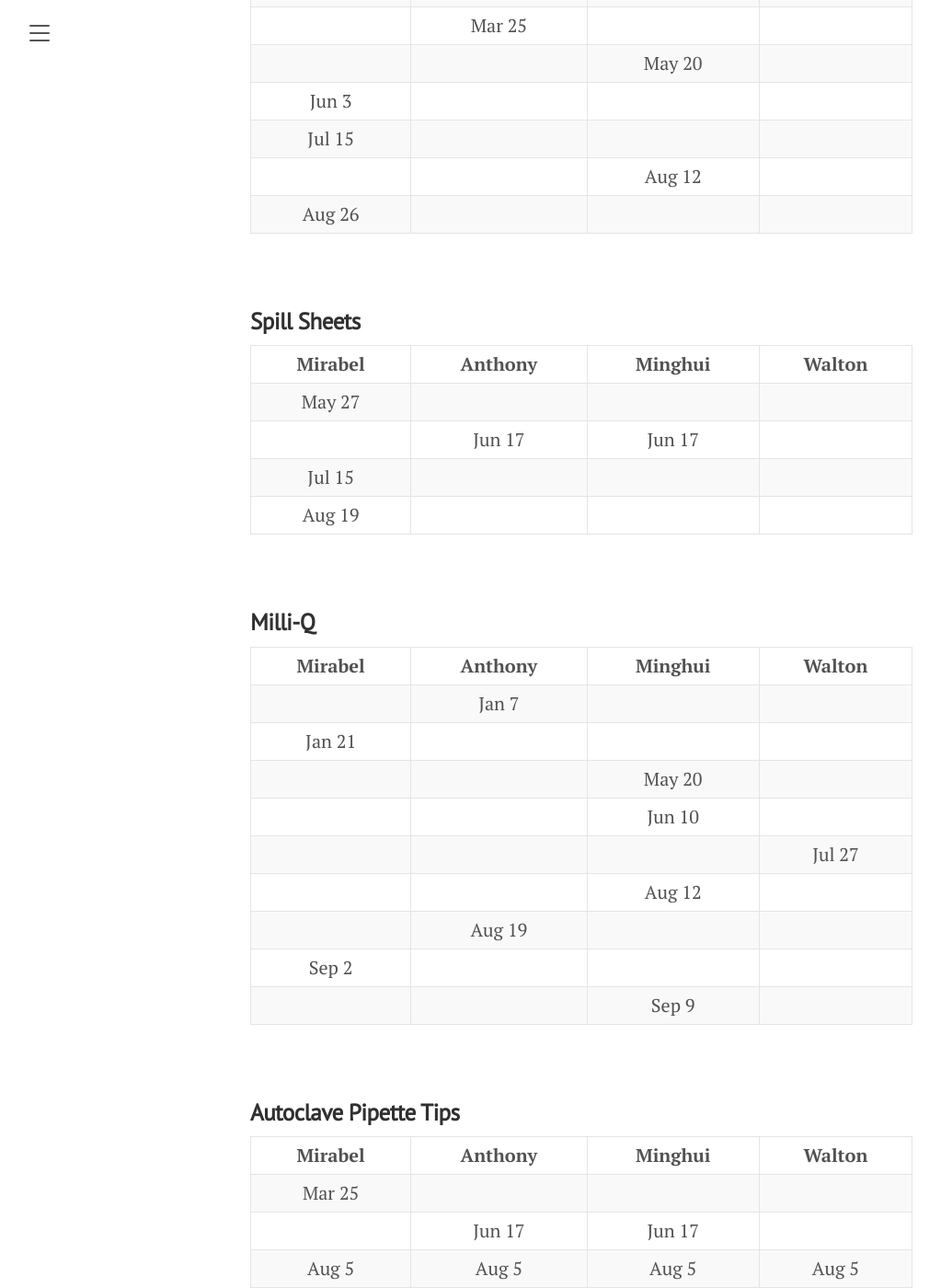
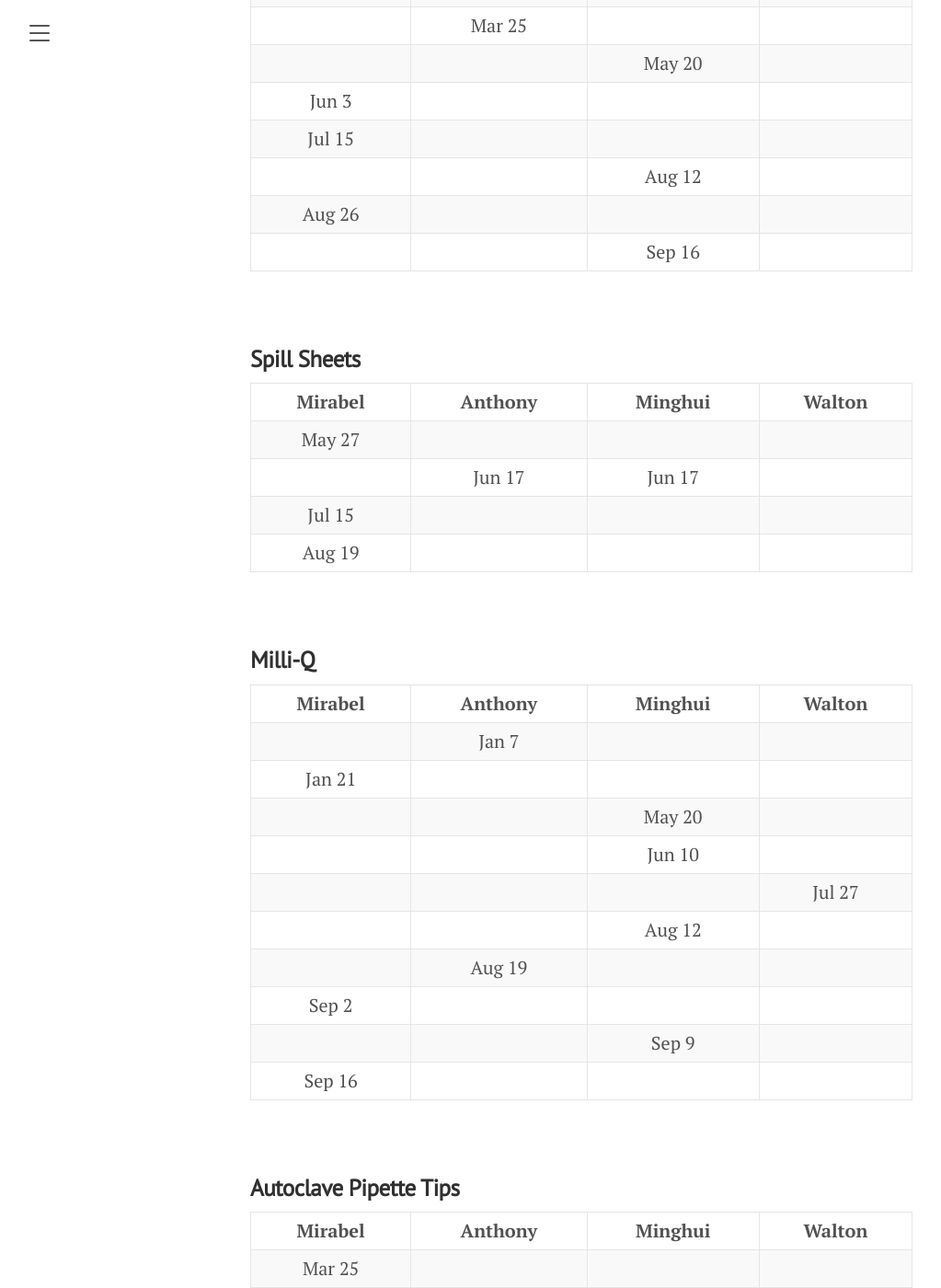
Before and after one commit to horsmanlab/horsmanlab.github.io, a Jekyll site: the page built from duties.md, in a window 1280 px wide and 1400 px high, scrolled down 1464 px. Shown: the whole window at 92% size, without its empty margins (8-1031 px from the left). Built offline with Jekyll 4.4.1, drawn with Linux system fonts in a browser that asks for light colours.

Commit message:
Sept 16 update

```diff
--- a/duties.md
+++ b/duties.md
@@ -59,6 +59,12 @@ title: Duties
       <td align="center">Aug 26</td>
       <td align="center"></td>
       <td align="center"></td>
+      <td align="center"></td>
+    </tr>
+    <tr>
+      <td align="center"></td>
+      <td align="center"></td>
+      <td align="center">Sep 16</td>
       <td align="center"></td>
     </tr>
     </tbody>
@@ -168,6 +174,12 @@ title: Duties
       <td align="center"></td>
       <td align="center"></td>
       <td align="center">Sep 9</td>
+      <td align="center"></td>
+    </tr>
+    <tr>
+      <td align="center">Sep 16</td>
+      <td align="center"></td>
+      <td align="center"></td>
       <td align="center"></td>
     </tr>
     </tbody>
```
Also changed, not shown: 3 other files.
